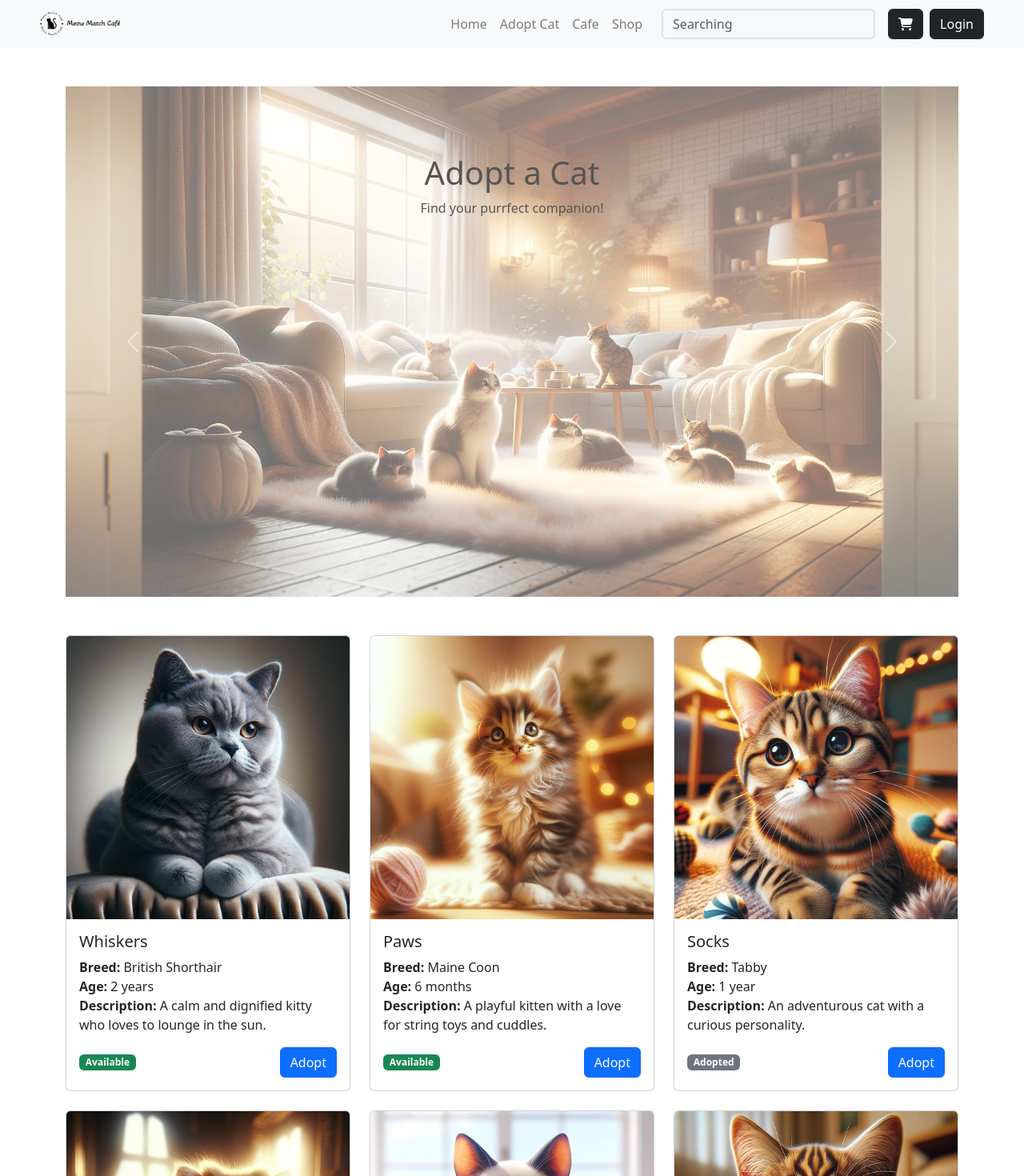
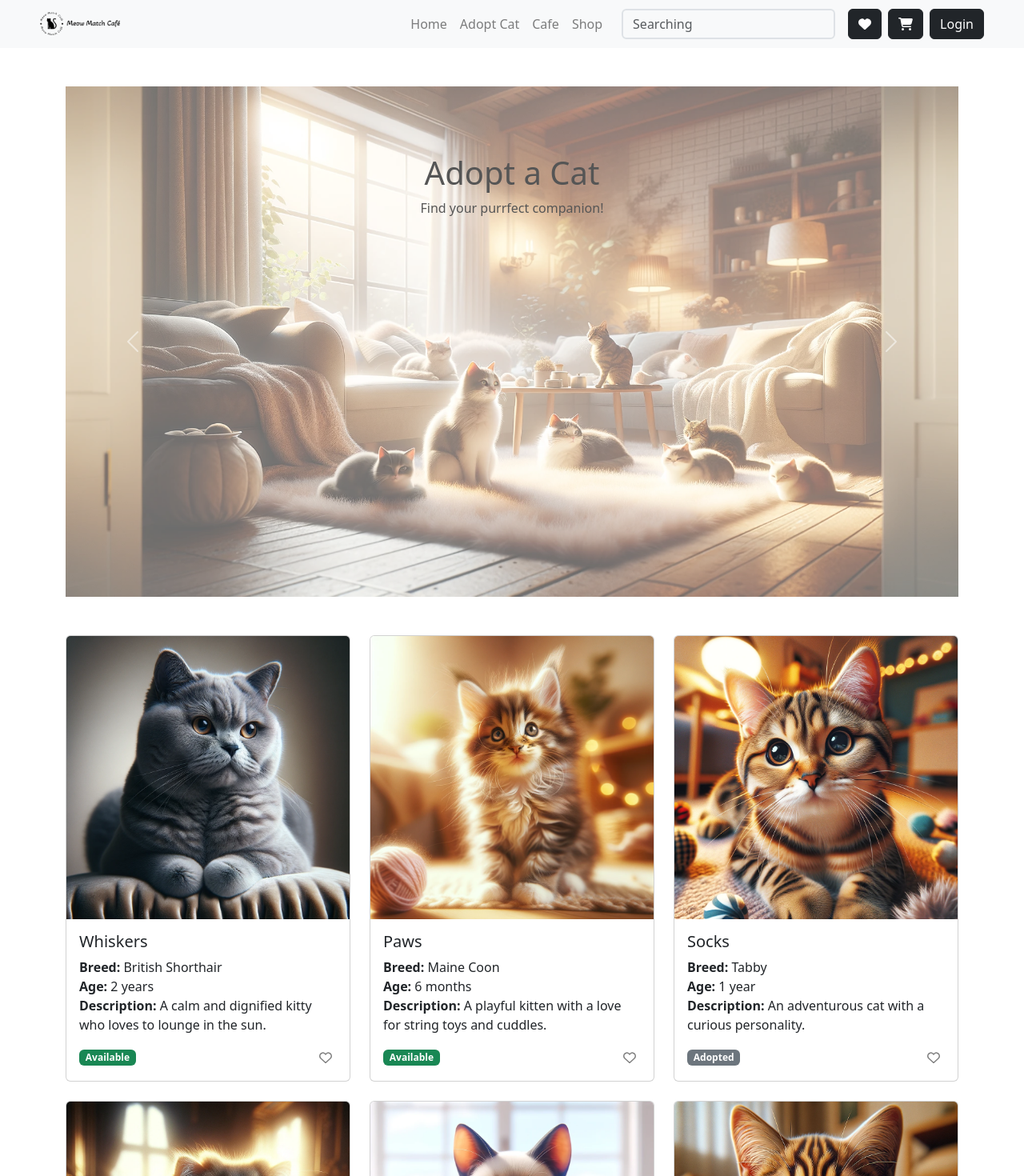
Before and after one commit to BuBuCatt/Cat-cafe-react, a React (Create React App) app in the folder cat-cafe/: page /adopt in a window 1280 px wide. Shown: the top 1470 px of the page at 80% size. Built offline with nearby package versions, Linux system fonts and the light colour scheme.

Commit message:
Added wishlist features

```diff
--- a/cat-cafe/package.json
+++ b/cat-cafe/package.json
@@ -4,7 +4,9 @@
   "private": true,
   "dependencies": {
     "@fortawesome/fontawesome-free": "^6.5.1",
-    "@fortawesome/free-solid-svg-icons": "^6.5.1",
+    "@fortawesome/fontawesome-svg-core": "^6.5.2",
+    "@fortawesome/free-regular-svg-icons": "^6.5.2",
+    "@fortawesome/free-solid-svg-icons": "^6.5.2",
     "@fortawesome/react-fontawesome": "^0.2.0",
     "@testing-library/jest-dom": "^5.17.0",
     "@testing-library/react": "^13.4.0",
--- a/cat-cafe/src/App.js
+++ b/cat-cafe/src/App.js
@@ -13,6 +13,7 @@ import Logout from './components/Logout';
 import FileService from "./services/FileService";
 import Cafe from './pages/Cafe';
 import Shop from './pages/Shop';
+import Wishlist from './pages/Wishlist';
 
 
 
@@ -108,6 +109,7 @@ const userLogout=()=>{
               <Route path="adopt" element={<Adopt cats={cats}/>} />
               <Route path="cafe" element={<Cafe menu={menu}/>} />
               <Route path="shop" element={<Shop />} />
+              <Route path="wishlist" element={<Wishlist/>} />
               <Route path="cart" element={<ShoppingCart />} />
               <Route path="login" element={<LoginPage auth={Auth} loginUser={loginUser}  />}  />
               <Route path="logout"  element={<Logout userLogout= {userLogout} element={<LoginPage auth={Auth} loginUser={loginUser} />}  />} />
--- a/cat-cafe/src/components/Cats.js
+++ b/cat-cafe/src/components/Cats.js
@@ -1,6 +1,25 @@
-import React from 'react'
+import React from 'react';
+import { FontAwesomeIcon } from '@fortawesome/react-fontawesome';
+import { faHeart as farHeart } from '@fortawesome/free-regular-svg-icons';
+import { faHeart as fasHeart } from '@fortawesome/free-solid-svg-icons';
+import  { useState } from 'react';
 
 export default function Cats({cats}) {
+
+    const [isFavorited, setIsFavorited] = useState(false);
+    const toggleFavorite = () => {
+        setIsFavorited(!isFavorited);
+        if (!isFavorited) {
+          // Add to favorites
+          localStorage.setItem(cats.id, JSON.stringify(cats));
+        } else {
+          // Remove from favorites
+          localStorage.removeItem(cats.id);
+        }
+
+      };
+
+
   return (
     <>
         <div className="container mt-5">
@@ -18,7 +37,10 @@ export default function Cats({cats}) {
                     </p>
                     <div className="d-flex justify-content-between align-items-center">
                     <span className={`badge ${cat.adoptionStatus === 'Available' ? 'bg-success' : 'bg-secondary'}`}>{cat.adoptionStatus}</span>
-                    <a href="#" className="btn btn-primary">Adopt</a>
+                    {/* <a href="#" className="btn btn-primary">Adopt</a> */}
+                    <button className="favorite-btn"  onClick={() => toggleFavorite(cat)}  aria-label="Toggle Favorite" disabled={cat.adoptionStatus === 'Adopted'}>
+                        <FontAwesomeIcon icon={isFavorited ? fasHeart : farHeart} color={isFavorited ? "red" : "grey"} />
+                    </button>
                     </div>
                 </div>
                 </div>
--- a/cat-cafe/src/components/Navbar.js
+++ b/cat-cafe/src/components/Navbar.js
@@ -3,7 +3,7 @@ import { Navbar, Nav, FormControl, Button, Form } from 'react-bootstrap';
 import { Link } from 'react-router-dom';
 import logo from "../assets/logo.png";
 import { FontAwesomeIcon } from '@fortawesome/react-fontawesome';
-import { faShoppingCart } from '@fortawesome/free-solid-svg-icons';
+import { faShoppingCart , faHeart } from '@fortawesome/free-solid-svg-icons';
 import  '../styles/home.css'
 
 
@@ -46,8 +46,15 @@ function NavBar(props) {
 
 
             <Nav  >
-                <Link>
-                    <Button  to="/cart" variant="dark" className="me-2">
+
+                <Link to="/wishlist">
+                  <Button variant="dark" className="me-2">
+                    <FontAwesomeIcon icon={faHeart} />
+                  </Button>
+                </Link>
+
+                <Link to="/cart">
+                    <Button   variant="dark" className="me-2">
                         <FontAwesomeIcon icon={faShoppingCart} />
                     </Button>
                 </Link>
--- a/cat-cafe/src/pages/Home.js
+++ b/cat-cafe/src/pages/Home.js
@@ -1,6 +1,7 @@
 import React from "react";
 import HeroSection from "../components/HeroSection";
 import  '../styles/home.css'
+import Footer from "../components/Footer";
 
 
 
@@ -25,6 +26,8 @@ const Home = (props) => {
 
       <HeroSection/>
 
+      <Footer/>
+
 
 
     </>
--- /dev/null
+++ b/cat-cafe/src/pages/Wishlist.js
@@ -0,0 +1,7 @@
+import React from 'react'
+
+export default function Wishlist() {
+  return (
+    <div>Wishlist</div>
+  )
+}
--- a/cat-cafe/src/styles/adopt.css
+++ b/cat-cafe/src/styles/adopt.css
@@ -8,3 +8,10 @@
   .carousel-item img {
     opacity: 0.6;
   }
+
+.favorite-btn{
+  background-color: transparent;
+  border: none;
+  transition: opacity 0.3s ease ;
+  cursor: pointer;
+}
```
Also changed, not shown: 1 other file (tests, documents, lock files or other folders).
